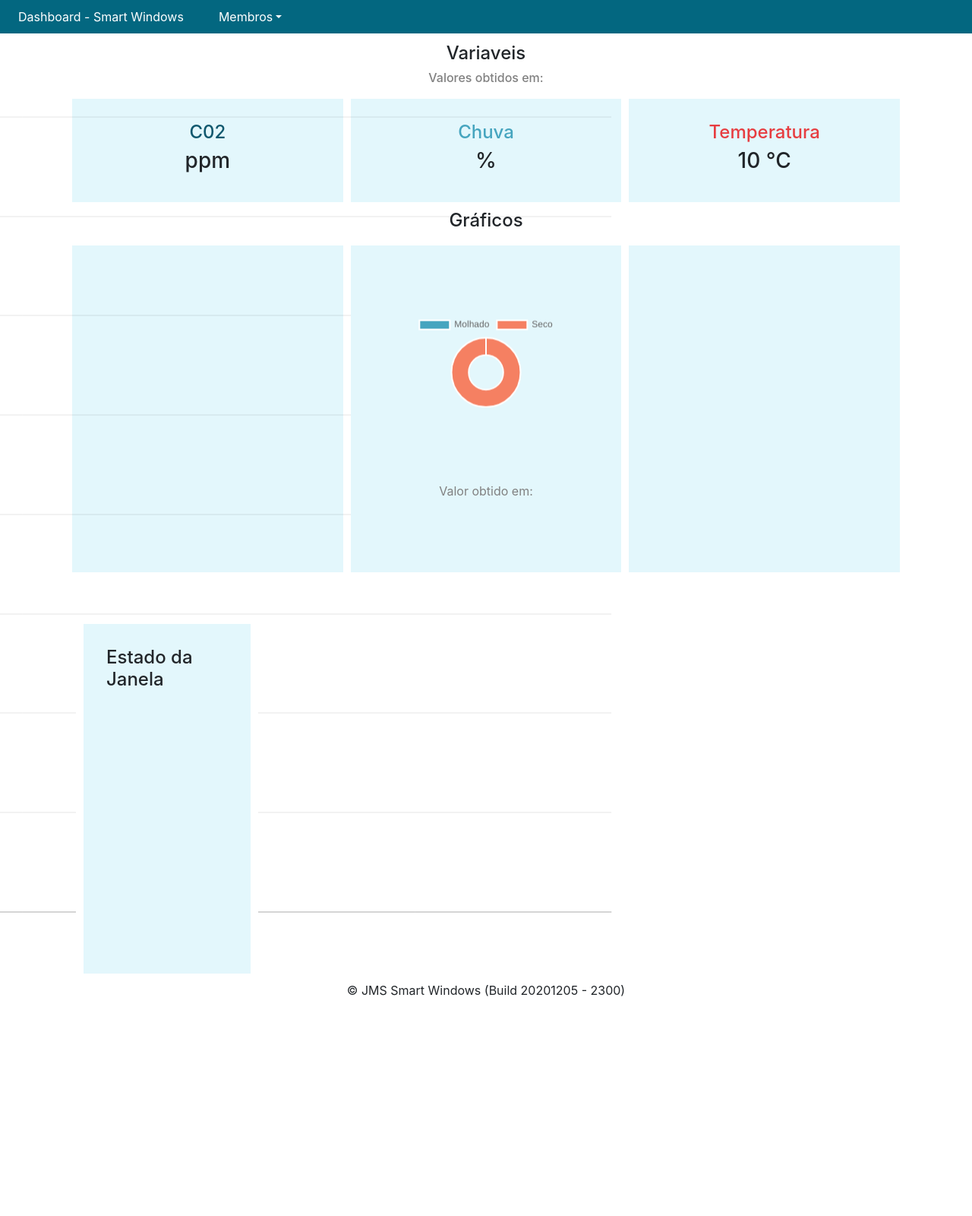
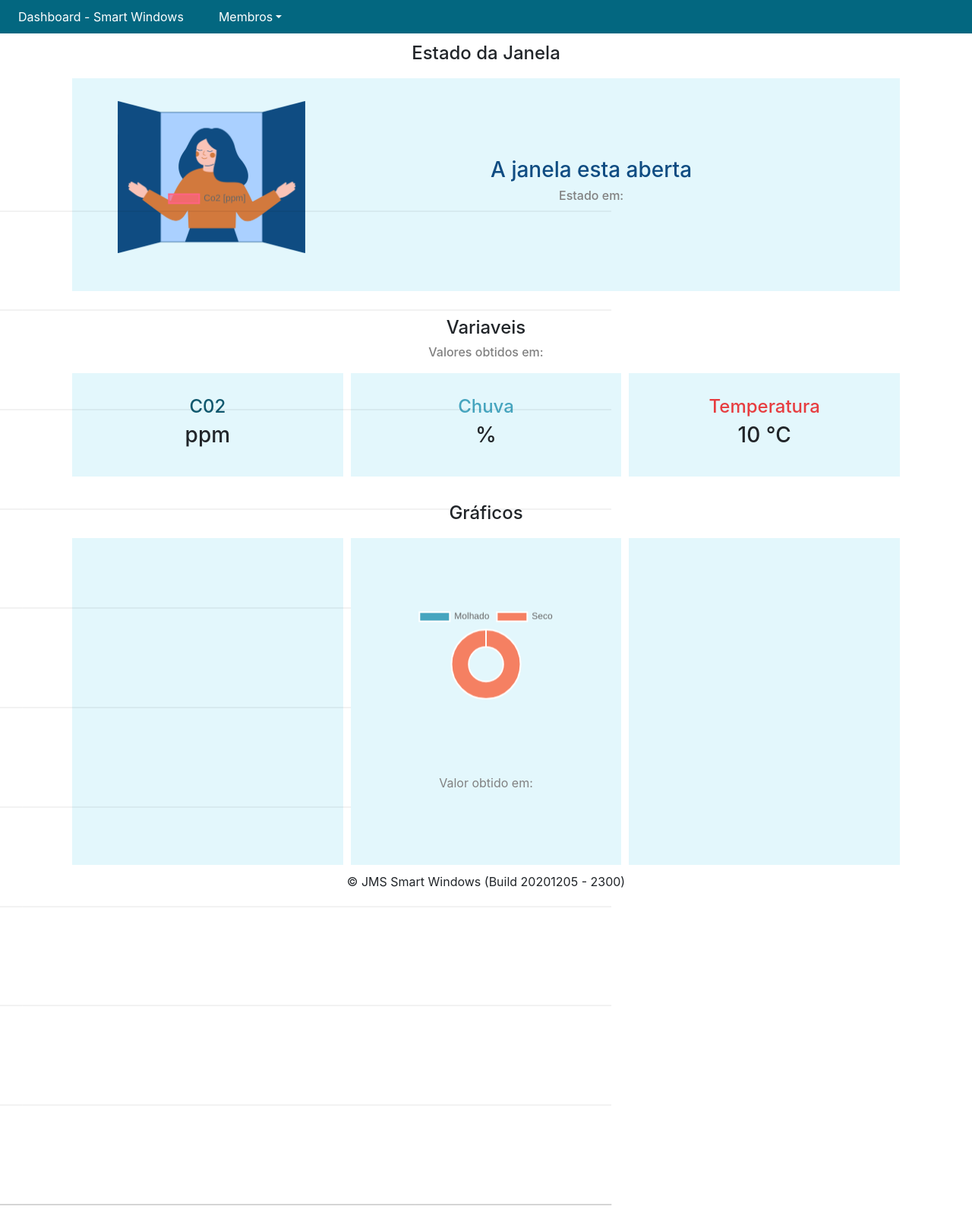
Before and after one commit to SinaraPimenta/Projeto_C115_Smart_Windows, a Flask app: template templates/dashboard.html in a window 1280 px wide. Shown: the whole page at 76% size. Before the commit the page ends 1311 px from the top, so only its background shows below. Run offline with Flask 2, Linux system fonts and the light colour scheme; the template is opened without the code that fills it: most values are stand-ins (such as "Sample title", 1, 10 or a date in 2020); a map, chart or similar area stays blank; some libraries are stand-ins or nearby versions.

Commit message:
interface estado da janela

```diff
--- a/server.py
+++ b/server.py
@@ -11,7 +11,8 @@ app = Flask(__name__)
 temperatura = 0
 chuva = 0
 co2 = 0
-estadoJanela = 0
+estadoJanela = '0'
+verificacao = ''
 
 def on_messageTemp(client, userdata, message):
   print("received messageTemp: " ,str(message.payload.decode("utf-8")))
@@ -32,10 +33,14 @@ def on_messageCO2(client, userdata, message):
   co2 = round(float(co2),0)
 
 def on_messageStateW(client, userdata, message):
-  print("received messageStateW: " ,str(message.payload.decode("utf-8")))
+  print("received messageStateW: " , message.payload.decode("utf-8"))
   global estadoJanela
   estadoJanela = str(message.payload.decode("utf-8"))
-  estadoJanela = round(float(estadoJanela))
+
+def on_messageStateWUsers(client, userdata, message):
+  print("received messageStateWUsers: " , message.payload.decode("utf-8"))
+  global verificacao
+  verificacao = str(message.payload.decode("utf-8"))
 
 ### topic message
 def on_message(mosq, obj, msg):
@@ -49,7 +54,8 @@ def receive():
   client.message_callback_add('SRS/INATEL/TEMPERATURE', on_messageTemp)
   client.message_callback_add('SRS/INATEL/RAIN', on_messageRain)
   client.message_callback_add('SRS/INATEL/CO2', on_messageCO2)
-  client.message_callback_add('SRS/INATEL/STATEWINDOW', on_messageStateW)
+  client.message_callback_add('SRS/INATEL/STATEWINDOWS', on_messageStateW)
+  client.message_callback_add('SRS/INATEL/STATEWINDOWSUSERS', on_messageStateWUsers)
   client.on_message = on_message
   client.subscribe("SRS/INATEL/#")
 
@@ -59,7 +65,14 @@ def control():
   now = datetime.now()
   now = now.strftime("%d/%m/%Y %H:%M")
   temperaturas,chuvas,co2s,tempos,estados = database.searchDB()
-  data = {'temp': temperatura, 'chuva': chuva, 'co2': co2,'tempoAgora': now,'estado':estadoJanela,'arrayTemp':temperaturas,
+  global verificacao, estadoJanela
+  estado = estadoJanela
+  verifica = verificacao
+  if(verifica == '' or verifica == 'AUTO'):
+    janela = estado
+  else:
+    janela = verifica
+  data = {'temp': temperatura, 'chuva': chuva, 'co2': co2,'tempoAgora': now,'estado':janela,'arrayTemp':temperaturas,
   'arrayChuva':chuvas,'arrayCO2':co2s,'arrayTempo':tempos,'arrayEstados':estados}
   return render_template('dashboard.html', data=data)
 
--- a/templates/dashboard.html
+++ b/templates/dashboard.html
@@ -55,7 +55,7 @@
       transform: translate(-50%, -50%);
       color: gray;
     }
-    #subtitulo1
+    #subtitulo1,#subtitulo
     {
       color: gray;
     }
@@ -71,6 +71,18 @@
     .barra-superior:hover
     {
       color: rgb(0, 0, 0);
+    }
+    #windows
+    {
+      float:left;
+      margin-left: 30px;
+    }
+    #windows-txt
+    {
+      margin-top: 80px;
+    }
+    .txt-janela{
+      color: #0f4c82;
     }
   </style>
 </head>
@@ -101,9 +113,38 @@
   <!-- Conteúdo da página -->
   <main role="main">
     <div class="container">
+        <h4 class="text-center">Estado da Janela</h4>
+        <div >
+          <div class="card" style="width: 1110px; height: 300px;">
+            <div class="card-body">
+              <div  id="windows">
+              </div>
+              <div id="windows-txt">
+              <h3 class="card-subtitle text-center mb-2 txt-janela" id="state"></h3>
+              <h6 class="text-center txt-janela" id="subtitulo"></h4>
+              </div>
+              <script type="text/javascript">
+                var ultimo_tempo = {{data.tempoAgora|tojson}};
+                document.getElementById('subtitulo').innerHTML = 'Estado em: ' + ultimo_tempo;
+                var estado = {{ data.estado|tojson }};
+                var janela;
+                if(estado=='0') {
+                  janela='A janela esta fechada';
+                  document.getElementById('windows').innerHTML = '<img src="/static/windows_close.jpg" alt="Janela fechada" height="230px">'
+                }
+                else {
+                  janela='A janela esta aberta';
+                  document.getElementById('windows').innerHTML = '<img src="/static/windows_open.png" alt="Janela aberta" height="200px">'
+                }
+                document.getElementById('state').innerHTML = janela;
+              </script>
+            </div>
+          </div>
+        </div>
+        <br>
         <div >
           <h4 class="text-center">Variaveis</h4>
-          <h6 class="text-center" id="subtitulo1">Variaveis</h4>
+          <h6 class="text-center" id="subtitulo1"></h4>
           <script>
             var ultimo_tempo = {{data.tempoAgora|tojson}};
             document.getElementById('subtitulo1').innerHTML = 'Valores obtidos em: ' + ultimo_tempo;
@@ -140,6 +181,7 @@
               </div>
             </div>
         </div>
+        <br>
         <h4 class="text-center">Gráficos</h4>
           <div class="card-group">
             <div class="card" style="width: 300px;height:450px">
@@ -234,19 +276,7 @@
               </script>
             </div>
           </div>
-        <div class="col-xl-2  ">
-          <br><br>
-          <div class="card" style="width: 15rem; height: 30rem;">
-            <div class="card-body">
-              <h4 class="card-title">Estado da Janela</h4>
-              <h3 class="card-subtitle text-center mb-2" id="state"></h3>
-              <script type="text/javascript">
-                var estado = {{ data.estado|tojson }};
-                document.getElementById('state').innerHTML = estado;
-              </script>
-            </div>
-          </div>
-        </div>
+
 
     </div>
   </main>
```
Also changed, not shown: send.py (+11 -7 lines), static/windows_close.jpg (added), static/windows_open.png (added).
